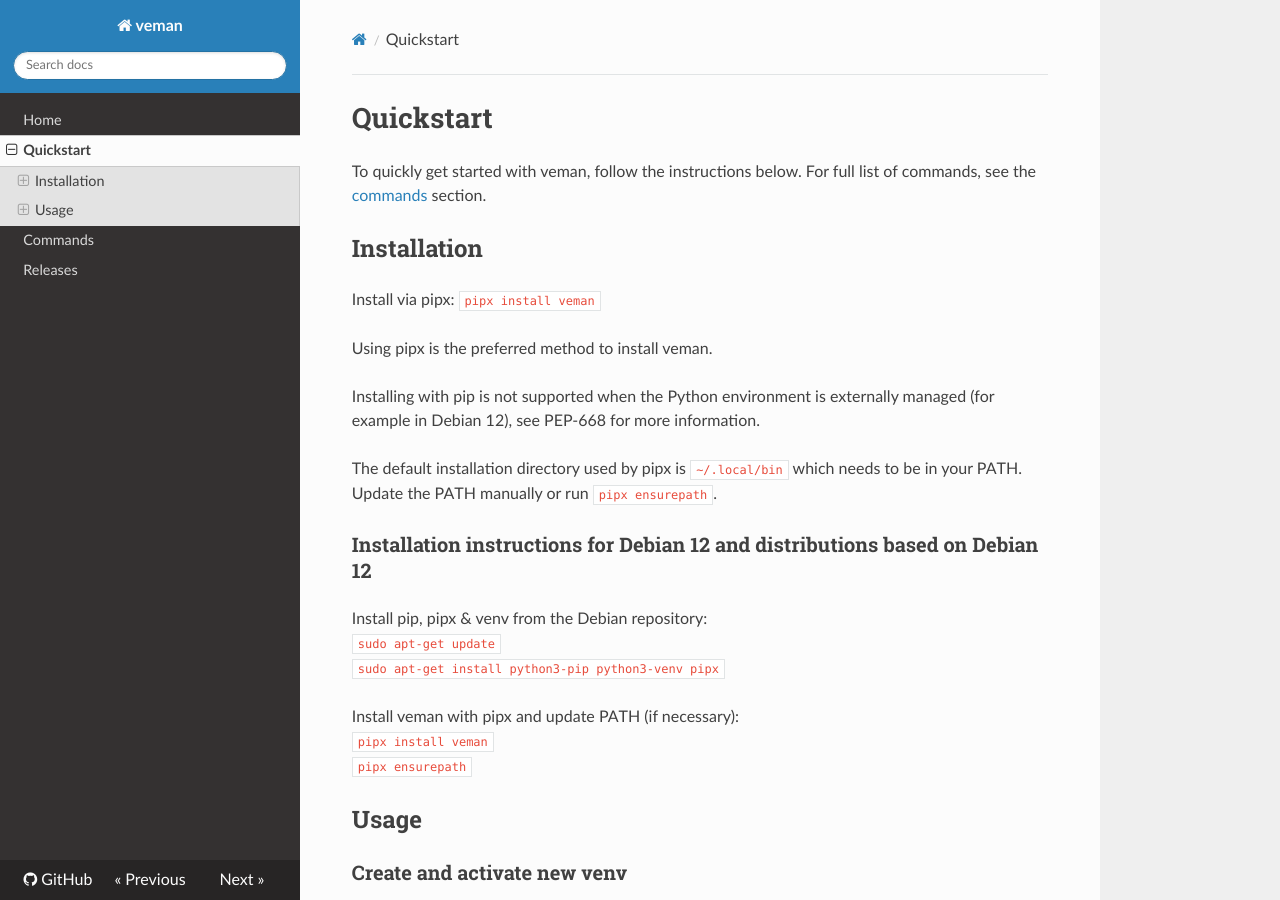
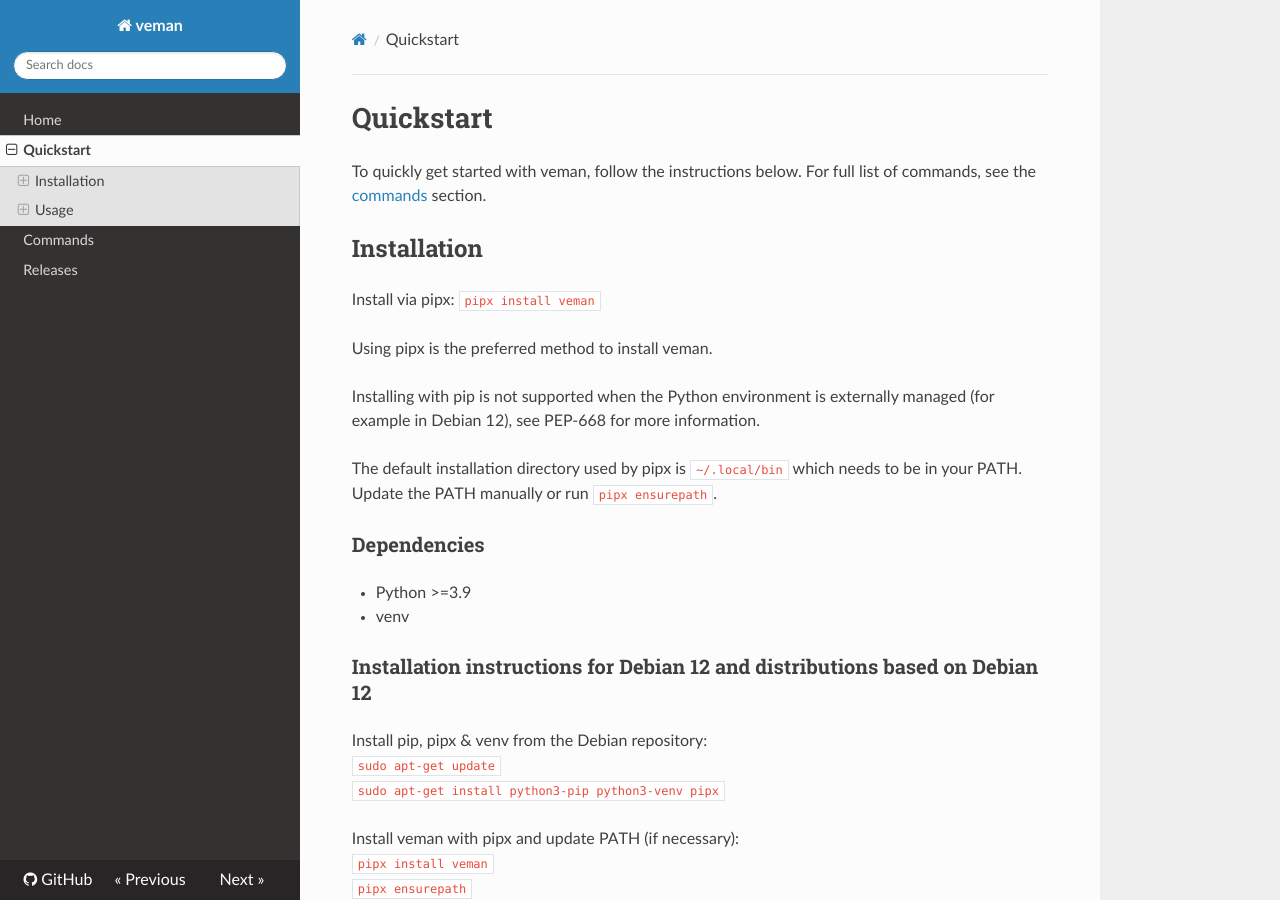
Before and after one commit to tranbom/veman, an MkDocs documentation site: the page built from docs/quickstart.md, in a window 1280 px wide and 900 px high. Built offline with MkDocs 1.6.1, drawn with Linux system fonts in a browser that asks for light colours; nearby versions of some CDN libraries.

```diff
--- a/docs/quickstart.md
+++ b/docs/quickstart.md
@@ -14,6 +14,11 @@ Installing with pip is not supported when the Python environment is externally m
 
 The default installation directory used by pipx is `~/.local/bin` which needs to be in your PATH.
 Update the PATH manually or run `pipx ensurepath`.
+
+### Dependencies
+
+- Python >=3.9
+- venv
 
 ### Installation instructions for Debian 12 and distributions based on Debian 12
 
```
Also changed, not shown: README.md (+5 -5 lines).
